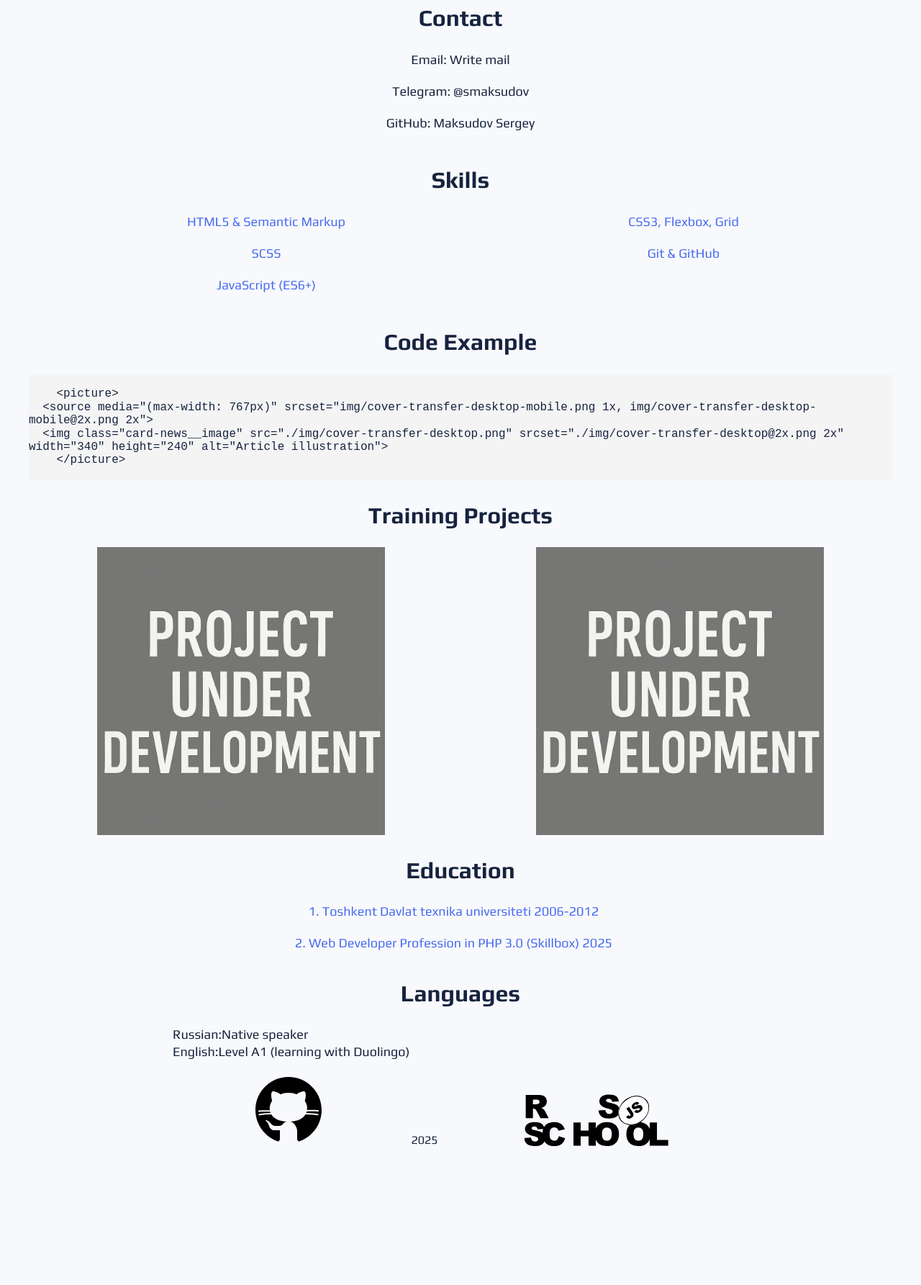
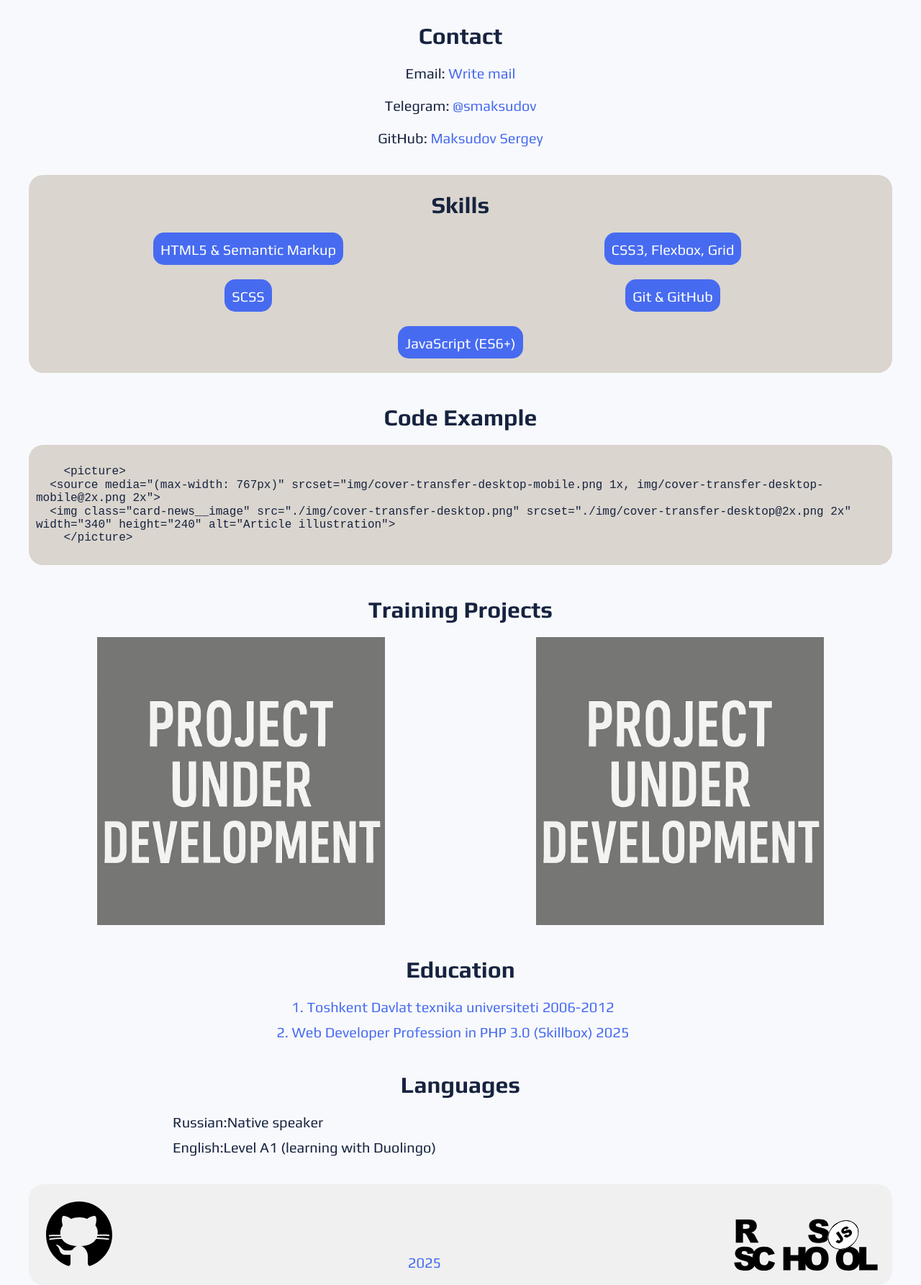
Before and after one commit to smaksudov-frontend/rsschool-cv, a plain HTML site: page index.html in a window 1280 px wide. Shown: the part 728-2513 px from the top of the page at 72% size. Before the commit the page ends 2340 px from the top, so only its background shows below. Drawn offline with Linux system fonts and the light colour scheme.

Commit message:
style:updated styles

```diff
--- a/css/blocks/about.css
+++ b/css/blocks/about.css
@@ -1,14 +1,19 @@
+.about__container {
+  margin: 0 0 40px 0;
+}
 .about__title {
   font-size: 40px;
   line-height: 48px;
   color: #476bf0;
   text-align: center;
+  margin: 0 0 20px 0;
 }
 
 .about_photo{
   display: block;
   margin: 0 auto;
   border-radius: 50%;
+  margin-bottom: 20px;
 
 }
 
@@ -16,11 +21,12 @@
   font-size: 32px;
   line-height: 40px;
   text-align: center;
+  margin: 0 0 20px 0;
 }
 
 .about__text {
-  font-size: 18px;
-  line-height: 24px;
+  font-size: 20px;
+  line-height: 25px;
   text-align: center;
   max-width: 800px;
   margin: 0 auto;
--- a/css/blocks/code-example.css
+++ b/css/blocks/code-example.css
@@ -1,12 +1,19 @@
+.code-example__container{
+  margin: 0 0 40px 0;
+}
 .code-example__section-title {
-    font-size: 32px;
+  font-size: 32px;
   line-height: 40px;
   text-align: center;
+  margin: 0 0 20px 0;
 }
 
 .code-example__code {
-  background: #f4f4f4;
+  background: rgb(218, 213, 206);
+  border-radius: 20px;
   overflow-x: auto;
   white-space: pre-wrap;
   word-wrap: break-word;
+  padding: 10px;
+  margin: 0;
 }
--- a/css/blocks/contacts.css
+++ b/css/blocks/contacts.css
@@ -1,20 +1,30 @@
+.contacts__container{
+  margin: 0 0 40px 0;;
+}
+
 .contacts__section-title{
   font-size: 32px;
   line-height: 40px;
   text-align: center;
+  margin: 0 0 20px 0;
 }
 
 .contacts__list {
   display: flex;
+  gap: 20px;
   flex-direction: column;
   align-items: center;
   list-style-type: none;
   padding: 0;
+  margin: 0;
 }
 
 .contacts__item{
-  margin-bottom: 20px;
-  font-size: 18px;
-  line-height: 24px;
+  font-size: 20px;
+  line-height: 25px;
+}
 
+.contacts__link{
+  color: #476BF0;
+  text-decoration: none;
 }
--- a/css/blocks/education.css
+++ b/css/blocks/education.css
@@ -1,7 +1,12 @@
+.education__container {
+  margin: 0 0 40px 0;
+}
+
 .education__section-title {
   font-size: 32px;
   line-height: 40px;
   text-align: center;
+  margin: 0 0 20px 0;
 }
 
 .education__list {
@@ -9,12 +14,13 @@
   flex-direction: column;
   align-items: center;
   gap: 10px;
-   padding: 0;
+  padding: 0;
+  margin: 0;
 }
 
 .education__item {
-  font-size: 18px;
-  line-height: 24px;
+  font-size: 20px;
+  line-height: 25px;
   color: #476BF0;
-  margin-bottom: 10px;
+
 }
--- a/css/blocks/footer.css
+++ b/css/blocks/footer.css
@@ -1,7 +1,15 @@
-.footer-info {
+.footer__info {
+  background-color: #f0f0f0;
+  border-radius: 20px;
   display: flex;
   align-items: flex-end;
   padding: 20px;
-  justify-content: center;
+  justify-content: space-between;
   gap: 120px;
 }
+
+.footer__year{
+  font-size: 20px;
+  line-height: 25px;
+  color: #476BF0;
+}
--- a/css/blocks/header.css
+++ b/css/blocks/header.css
@@ -1,9 +1,18 @@
+.header {
+  background-color: #f0f0f0;
+  padding: 20px;
+  border-radius: 20px;
+}
+
 .header__nav-list {
   display: flex;
   justify-content: space-between;
   align-items: center;
   list-style-type: none;
   gap: 10px;
+  padding: 0;
+  padding: 0;
+  flex-wrap: wrap;
 }
 
 .header__nav-item{
@@ -14,5 +23,11 @@
   background-color: #476BF0;
   border-radius: 15px;
   padding: 10px 20px;
+}
 
+
+.header__nav-item:hover {
+  background-color: #ffffff;
+  color: #476BF0;
+  transition: all 0.3s ease-in-out;
 }
--- a/css/blocks/languages.css
+++ b/css/blocks/languages.css
@@ -1,13 +1,18 @@
+.languages__container {
+  margin: 0 0 40px 0;
+}
+
 .languages__section-title {
    font-size: 32px;
   line-height: 40px;
   text-align: center;
+  margin:0 0 20px 0 ;
 }
 
 .languages__text {
-  font-size: 18px;
-  line-height: 24px;
+  font-size: 20px;
+  line-height: 25px;
   max-width: 800px;
-  margin: 0 auto;
+  margin: 0 auto 10px;
 
 }
--- a/css/blocks/projects.css
+++ b/css/blocks/projects.css
@@ -1,12 +1,17 @@
+.projects__container{
+  margin: 0 0 40px 0;
+}
+
 .projects__section-title {
   font-size: 32px;
   line-height: 40px;
   text-align: center;
+  margin: 0 0 20px 0;
 }
 
 .projects__list{
   display: grid;
-  grid-template-columns: repeat(auto-fit, minmax(300px, 1fr));
+  grid-template-columns: repeat(2 , 1fr);
   gap: 20px;
   list-style-type: none;
   padding: 0;
--- a/css/blocks/skills.css
+++ b/css/blocks/skills.css
@@ -1,22 +1,38 @@
+.skills__container {
+  margin: 0 0 40px 0;
+  padding: 20px;
+  background-color: rgb(218, 213, 206);
+  border-radius: 20px;
+}
+
 .skills__section-title {
   font-size: 32px;
   line-height: 40px;
   text-align: center;
+  margin: 0 0 20px 0;
 }
 
 .skills__list {
- display: grid;
- grid-template-columns: 1fr 1fr;
-
+  display: grid;
+  grid-template-columns: 1fr 1fr;
+  padding: 0;
+  margin: 0;
+  gap: 20px;
   list-style-type: none;
   justify-items: center;
-
 }
 
 .skills__item {
-  font-size: 18px;
-  line-height: 24px;
+  background-color: #476bf0;
+  border-radius: 15px;
+  padding: 10px;
+  font-size: 20px;
+  line-height: 25px;
   text-align: center;
-  margin-bottom: 20px;
-  color: #476BF0;
+  color: #ffffff;
 }
+
+.skills__item--center {
+  grid-column: span 2;
+  text-align: center;
+}
--- a/index.html
+++ b/index.html
@@ -1,5 +1,6 @@
 <!DOCTYPE html>
 <html lang="en">
+
 <head>
   <meta charset="UTF-8">
   <meta name="viewport" content="width=device-width, initial-scale=1.0">
@@ -7,6 +8,7 @@
   <link rel="stylesheet" href="css/style.css">
   <title>CV</title>
 </head>
+
 <body>
   <div class="container">
     <header class="header">
@@ -15,82 +17,106 @@
           <li class="header__nav-item"><a class="header__nav-item-link" href="#about">About Me</a></li>
           <li class="header__nav-item"><a class="header__nav-item-link" href="#skills">Skills</a></li>
           <li class="header__nav-item"><a class="header__nav-item-link" href="#projects">Projects</a></li>
-          <li class="header__nav-item" ><a class="header__nav-item-link" href="#education">Education</a></li>
-          <li class="header__nav-item" ><a class="header__nav-item-link" href="#languages">Languages</a></li>
+          <li class="header__nav-item"><a class="header__nav-item-link" href="#education">Education</a></li>
+          <li class="header__nav-item"><a class="header__nav-item-link" href="#languages">Languages</a></li>
         </ul>
       </nav>
     </header>
 
     <main>
       <section id="about">
+        <div class="about__container">
           <h1 class="about__title">Maksudov Sergey</h1>
-        <img class="about_photo" src="./assets/img/avatar.jpg" height="400" width="400" alt="Photo" >
+          <img class="about_photo" src="./assets/img/avatar.jpg" height="400" width="400" alt="Photo">
           <h2 class="about__section-title">About Me</h2>
-        <p class="about__text">I am a junior front-end developer with knowledge of HTML, CSS, SCSS, Git &amp; GitHub, and basic JavaScript. Programming is both my passion and my way of self-expression.</p>
+          <p class="about__text">I am a junior front-end developer with knowledge of HTML, CSS, SCSS, Git &amp; GitHub,
+            and basic JavaScript. Programming is both my passion and my way of self-expression.</p>
+        </div>
       </section>
 
       <section class="contacts" id="contacts">
+        <div class="contacts__container">
           <h2 class="contacts__section-title">Contact</h2>
           <ul class="contacts__list">
-          <li class="contacts__item">Email: <a class="contacts__link" href="mailto:smaksudov@outlook.com">Write mail</a></li>
-          <li class="contacts__item">Telegram: <a class="contacts__link" href="https://t.me/smaksudov" target="_blank">@smaksudov</a></li>
-          <li class="contacts__item">GitHub: <a class="contacts__link" href="https://github.com/smaksudov-frontend" target="_blank">Maksudov Sergey</a></li>
+            <li class="contacts__item">Email: <a class="contacts__link" href="mailto:smaksudov@outlook.com">Write
+                mail</a></li>
+            <li class="contacts__item">Telegram: <a class="contacts__link" href="https://t.me/smaksudov"
+                target="_blank">@smaksudov</a></li>
+            <li class="contacts__item">GitHub: <a class="contacts__link" href="https://github.com/smaksudov-frontend"
+                target="_blank">Maksudov Sergey</a></li>
           </ul>
+        </div>
       </section>
 
       <section class="skills" id="skills">
+        <div class="skills__container">
           <h2 class="skills__section-title">Skills</h2>
           <ul class="skills__list">
             <li class="skills__item">HTML5 &amp; Semantic Markup</li>
             <li class="skills__item">CSS3, Flexbox, Grid</li>
             <li class="skills__item">SCSS</li>
             <li class="skills__item">Git &amp; GitHub</li>
-          <li class="skills__item">JavaScript (ES6+)</li>
+            <li class="skills__item skills__item--center">JavaScript (ES6+)</li>
           </ul>
+        </div>
       </section>
 
       <section class="code-example">
+        <div class="code-example__container">
           <h2 class="code-example__section-title">Code Example</h2>
           <pre class="code-example__code">
-          <code class="code-example__code">
+          <code >
     &lt;picture&gt;
   &lt;source media=&quot;(max-width: 767px)&quot; srcset=&quot;img/cover-transfer-desktop-mobile.png 1x, img/cover-transfer-desktop-mobile@2x.png 2x&quot;&gt;
   &lt;img class=&quot;card-news__image&quot; src=&quot;./img/cover-transfer-desktop.png&quot; srcset=&quot;./img/cover-transfer-desktop@2x.png 2x&quot; width=&quot;340&quot; height=&quot;240&quot; alt=&quot;Article illustration&quot;&gt;
     &lt;/picture&gt;
         </code></pre>
+        </div>
       </section>
 
       <section class="projects" id="projects">
+        <div class="projects__container">
           <h2 class="projects__section-title">Training Projects</h2>
           <ul class="projects__list">
-          <li class="projects__item"> <img class="projects__image" src="./assets/img/project.jpg" height="400" width="400" alt="Project"></li>
-          <li class="projects__item"> <img class="projects__image" src="./assets/img/project.jpg" height="400" width="400" alt="Project"></li>
+            <li class="projects__item"> <img class="projects__image" src="./assets/img/project.jpg" height="400"
+                width="400" alt="Project"></li>
+            <li class="projects__item"> <img class="projects__image" src="./assets/img/project.jpg" height="400"
+                width="400" alt="Project"></li>
           </ul>
+        </div>
       </section>
 
       <section id="education">
+        <div class="education__container">
           <h2 class="education__section-title">Education</h2>
           <ol class="education__list">
             <li class="education__item">Toshkent Davlat texnika universiteti 2006-2012</li>
             <li class="education__item">Web Developer Profession in PHP 3.0 (Skillbox) 2025</li>
           </ol>
+        </div>
       </section>
 
       <section id="languages">
+        <div class="languages__container">
           <h2 class="languages__section-title">Languages</h2>
           <p class="languages__text">Russian:Native speaker</p>
           <p class="languages__text">English:Level A1 (learning with Duolingo) </p>
+        </div>
       </section>
+
     </main>
 
     <footer class="footer">
-      <div class="footer-info">
-        <a class="footer-logo" href="https://github.com/smaksudov-frontend" target="_blank"><img src="./assets/img/github.svg" alt="GitHub" height="100" width="100"></a>
-        <span class="footer-year">2025</span>
-        <a class="footer-logo" href="https://rs.school/courses/javascript-ru" target="_blank"><img src="./assets/img/rs-school-logo.svg" alt="RS School" height="200" width="200" class="footer-logo"></a>
+      <div class="footer__info">
+        <a class="footer__logo" href="https://github.com/smaksudov-frontend" target="_blank"><img
+            src="./assets/img/github.svg" alt="GitHub" height="100" width="100"></a>
+        <span class="footer__year">2025</span>
+        <a class="footer__logo" href="https://rs.school/courses/javascript-ru" target="_blank"><img
+            src="./assets/img/rs-school-logo.svg" alt="RS School" height="200" width="200"></a>
       </div>
 
     </footer>
   </div>
 </body>
+
 </html>
```
Lines whose indentation alone changed are shown as unchanged.
